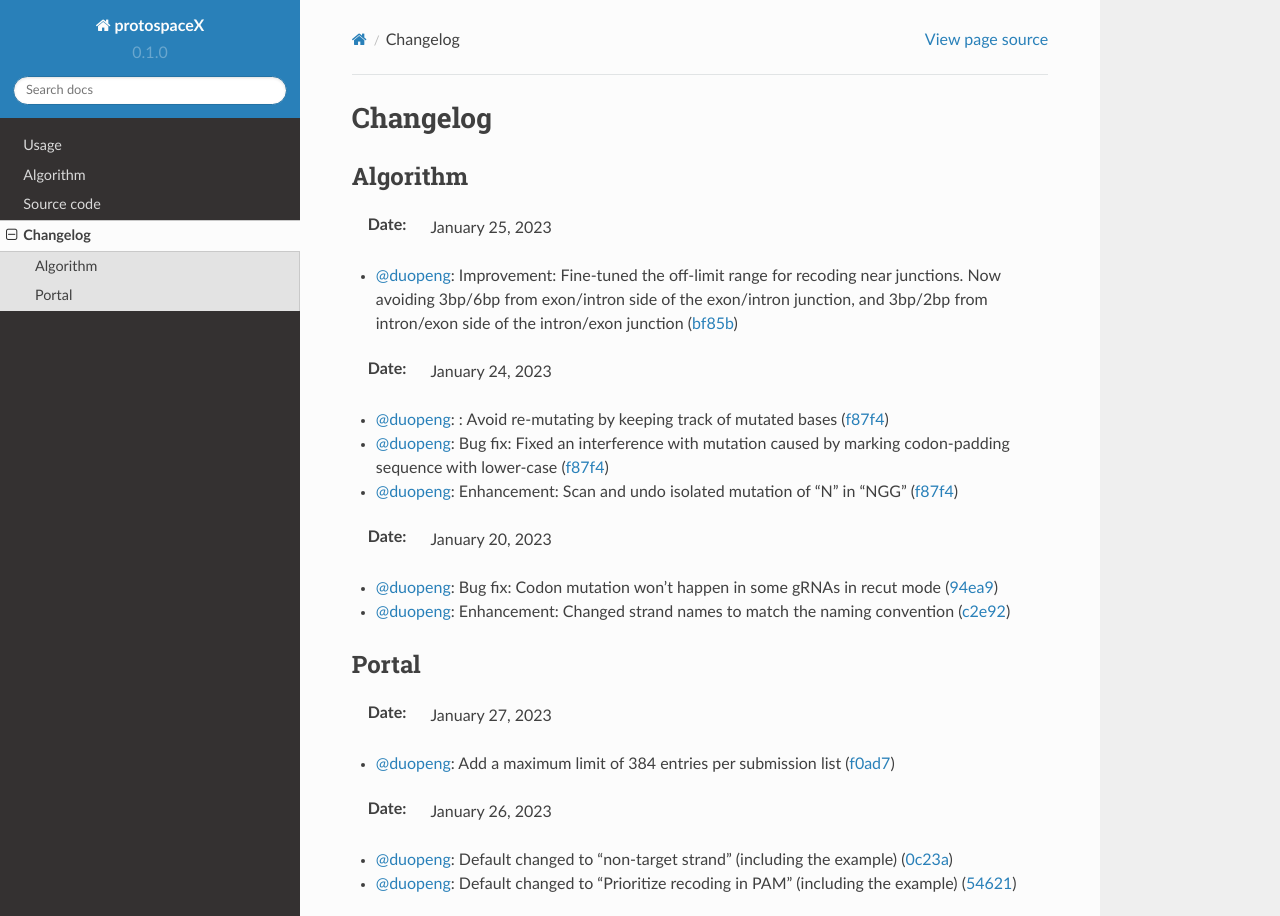
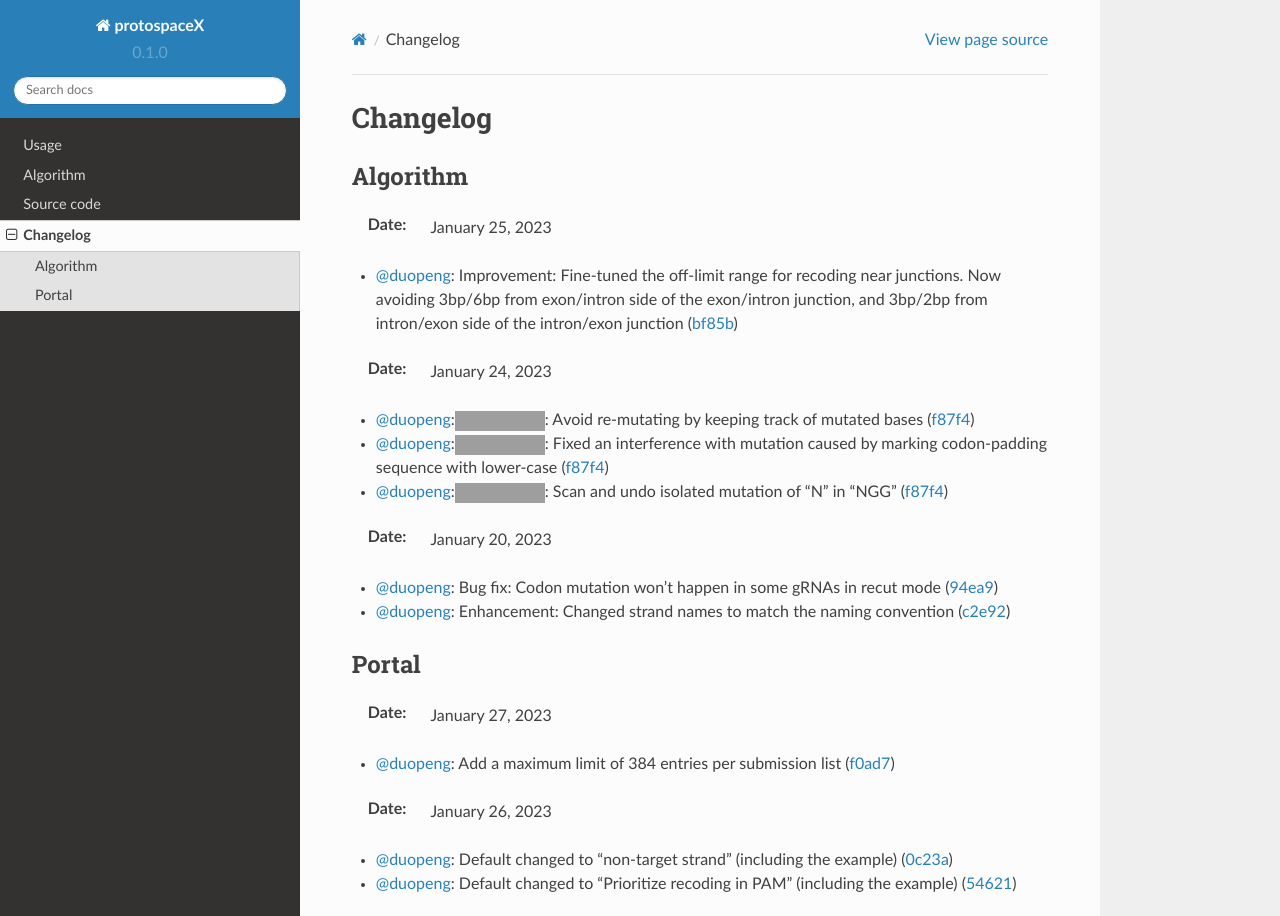
Before and after one commit to duopeng/protoSpaceJAM-readthedocs, a Sphinx documentation site: the page built from docs/source/changelog.rst, in a window 1280 px wide and 1257 px high, cut to the strip 0-916 px from the top of the window. Built offline with Sphinx 7.4.7 and the Read the Docs theme 2.0.0, drawn with Linux system fonts in a browser that asks for light colours; some of the changed lines change nothing that is shown; grey boxes are pictures that could not be loaded.

Commit message:
Update changelog.rst

```diff
--- a/docs/source/changelog.rst
+++ b/docs/source/changelog.rst
@@ -8,9 +8,9 @@
 * `@duopeng <https://github.com/duopeng>`__: Improvement: Fine-tuned the off-limit range for recoding near junctions. Now avoiding 3bp/6bp from exon/intron side of the exon/intron junction, and 3bp/2bp from intron/exon side of the intron/exon junction (`bf85b <https://github.com/czbiohub/protospaceX/commit/820ed9004c8d33136417ff22733d6812571bf85b>`__)
 
 :Date: January 24, 2023
-* `@duopeng <https://github.com/duopeng>`__: : Avoid re-mutating by keeping track of mutated bases (`f87f4 <https://github.com/czbiohub/protospaceX/commit/98ab6e0dc698effa2441542771d7d82abbdf87f4>`__)
-* `@duopeng <https://github.com/duopeng>`__: Bug fix: Fixed an interference with mutation caused by marking codon-padding sequence with lower-case (`f87f4 <https://github.com/czbiohub/protospaceX/commit/98ab6e0dc698effa2441542771d7d82abbdf87f4>`__)
-* `@duopeng <https://github.com/duopeng>`__: Enhancement: Scan and undo isolated mutation of "N" in "NGG" (`f87f4 <https://github.com/czbiohub/protospaceX/commit/98ab6e0dc698effa2441542771d7d82abbdf87f4>`__)
+* `@duopeng <https://github.com/duopeng>`__:|bug fix f87f4|: Avoid re-mutating by keeping track of mutated bases (`f87f4 <https://github.com/czbiohub/protospaceX/commit/98ab6e0dc698effa2441542771d7d82abbdf87f4>`__)
+* `@duopeng <https://github.com/duopeng>`__:|bug fix f87f4|: Fixed an interference with mutation caused by marking codon-padding sequence with lower-case (`f87f4 <https://github.com/czbiohub/protospaceX/commit/98ab6e0dc698effa2441542771d7d82abbdf87f4>`__)
+* `@duopeng <https://github.com/duopeng>`__:|enhancement f87f4|: Scan and undo isolated mutation of "N" in "NGG" (`f87f4 <https://github.com/czbiohub/protospaceX/commit/98ab6e0dc698effa2441542771d7d82abbdf87f4>`__)
 
 :Date: January 20, 2023
 * `@duopeng <https://github.com/duopeng>`__: Bug fix: Codon mutation won't happen in some gRNAs in recut mode (`94ea9 <https://github.com/czbiohub/protospaceX/commit/3662c9a9b02e958fd3d6f8a94625470b07b94ea9>`__)
@@ -31,20 +31,11 @@
 
 
 
-|Generic badge|
-|Generic badge|
-|bug fix|
-|made-with-Go|
 
-.. |made-with-Go| image:: https://img.shields.io/badge/Made%20with-Go-1f425f.svg
-   :target: http://golang.org
-
-.. |Generic badge| image:: https://img.shields.io/badge/%3CSUBJECT%3E-%3CSTATUS%3E-%3CCOLOR%3E.svg
-    :target: https://shields.io/
-
-.. |bug fix| image:: /_static/images/bug-fix-red.svg
-    :target: https://shields.io/
-
+.. |bug fix f87f4| image:: https://img.shields.io/badge/f87f4-bug%20fix-red
+    :target: https://github.com/czbiohub/protospaceX/commit/98ab6e0dc698effa2441542771d7d82abbdf87f4
+.. |enhancement f87f4| image:: https://img.shields.io/badge/f87f4-enhancement-green
+    :target: https://github.com/czbiohub/protospaceX/commit/98ab6e0dc698effa2441542771d7d82abbdf87f4
 
 .. autosummary::
    :toctree: generated
```
